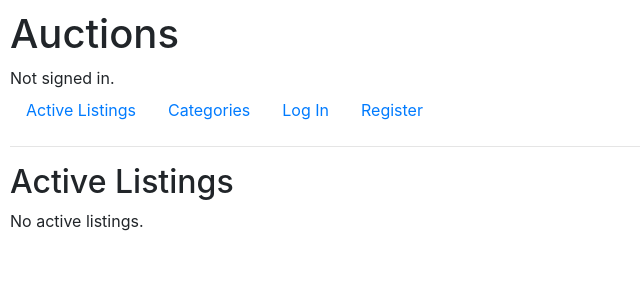
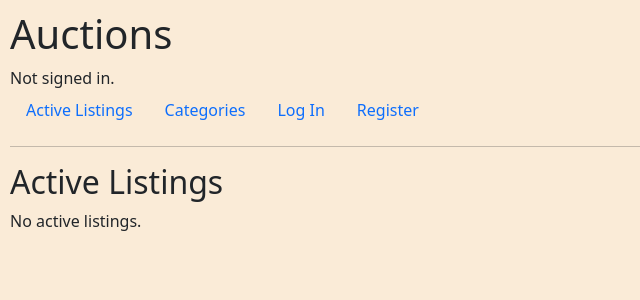
Before and after one commit to felixdave/commerce, a Django app: page / in a window 1280 px wide. Shown: the top 300 px of the page, without its empty margins (0-640 px from the left). Run offline with Django 3.2, Linux system fonts and the light colour scheme; data that the repository does not hold is empty; some libraries are stand-ins or nearby versions.

Commit message:
bootstrap initialized

```diff
--- /dev/null
+++ b/auctions/static/auctions/css/style.css
@@ -0,0 +1,14 @@
+body {
+  padding: 10px;
+  background-color: antiquewhite;
+}
+
+.card > a {
+  text-decoration: none;
+  color: black;
+}
+
+.card-img {
+  height: 250px;
+  object-fit: contain;
+}
--- a/auctions/static/auctions/styles.css
+++ b/auctions/static/auctions/scss/sass.scss
@@ -1,12 +1,12 @@
 body {
     padding: 10px;
+    background-color: antiquewhite;
 }
 
 .card > a {
     text-decoration: none;
     color: black;
 }
-
 .card-img {
     height: 250px;
     object-fit: contain;
--- a/auctions/templates/auctions/layout.html
+++ b/auctions/templates/auctions/layout.html
@@ -4,12 +4,17 @@
 <html lang="en">
     <head>
         <title>{% block title %}Auctions{% endblock %}</title>
-        <link rel="stylesheet" href="https://stackpath.bootstrapcdn.com/bootstrap/4.4.1/css/bootstrap.min.css" integrity="sha384-Vkoo8x4CGsO3+Hhxv8T/Q5PaXtkKtu6ug5TOeNV6gBiFeWPGFN9MuhOf23Q9Ifjh" crossorigin="anonymous">
-        <link href="{% static 'auctions/styles.css' %}" rel="stylesheet">
+        <meta charset="utf-8">
+        <!-- Required meta tags -->
+        <meta name="viewport" content="width=device-width, initial-scale=1">
+        <!-- Bootstrap CSS -->
+        <link href="https://cdn.jsdelivr.net/npm/bootstrap@5.1.1/dist/css/bootstrap.min.css" rel="stylesheet" integrity="sha384-F3w7mX95PdgyTmZZMECAngseQB83DfGTowi0iMjiWaeVhAn4FJkqJByhZMI3AhiU" crossorigin="anonymous">
+        <link href="{% static 'auctions/css/style.css' %}" rel="stylesheet">
+
+
     </head>
     <body>
         <h1>Auctions</h1>
-
 
         <div>
             {% if user.is_authenticated %}
@@ -53,5 +58,6 @@
         <hr>
         {% block body %}
         {% endblock %}
+        <script src="https://cdn.jsdelivr.net/npm/bootstrap@5.1.1/dist/js/bootstrap.bundle.min.js" integrity="sha384-/bQdsTh/da6pkI1MST/rWKFNjaCP5gBSY4sEBT38Q/9RBh9AH40zEOg7Hlq2THRZ" crossorigin="anonymous"></script>
     </body>
 </html>
--- a/commerce/settings.py
+++ b/commerce/settings.py
@@ -32,6 +32,7 @@ ALLOWED_HOSTS = []
 
 INSTALLED_APPS = [
     'auctions',
+    'django_sass',
     'django.contrib.admin',
     'django.contrib.auth',
     'django.contrib.contenttypes',
```
Also changed, not shown: README.md (added), db.sqlite3, 1 other file.
